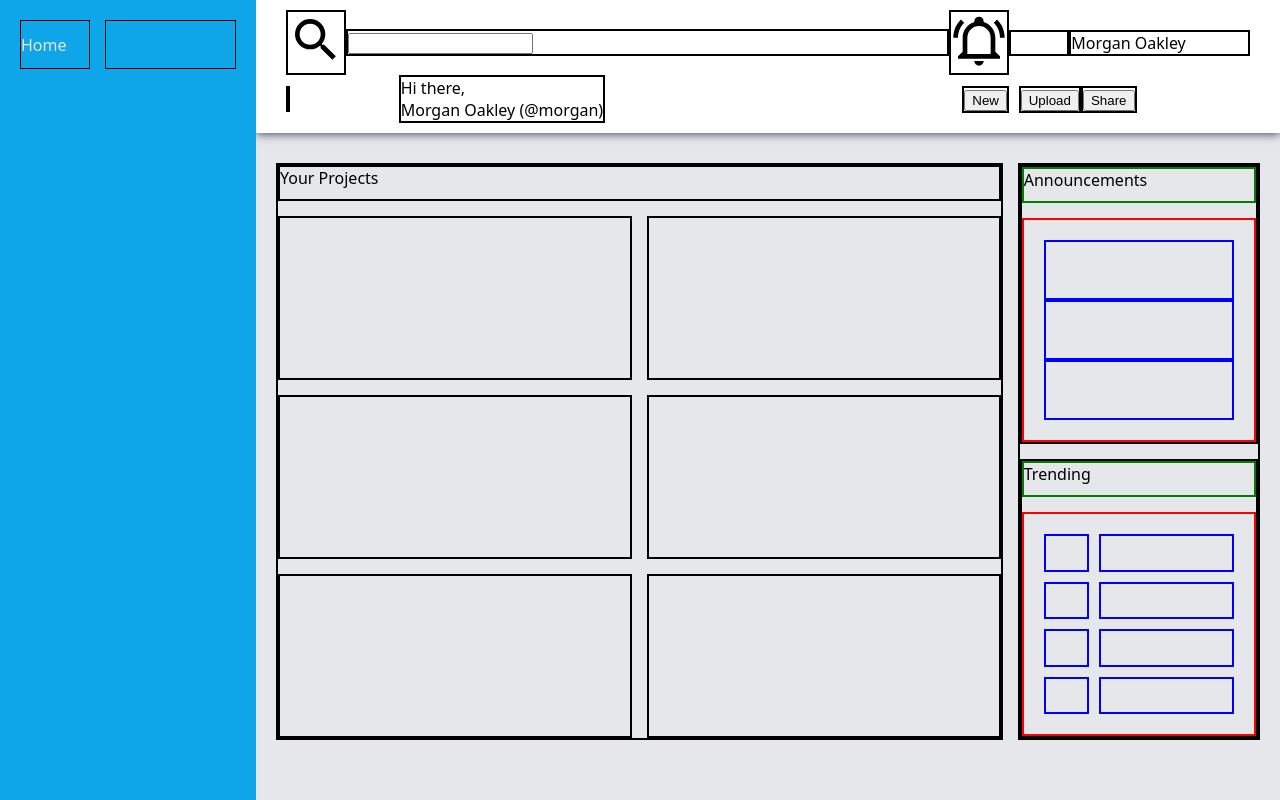
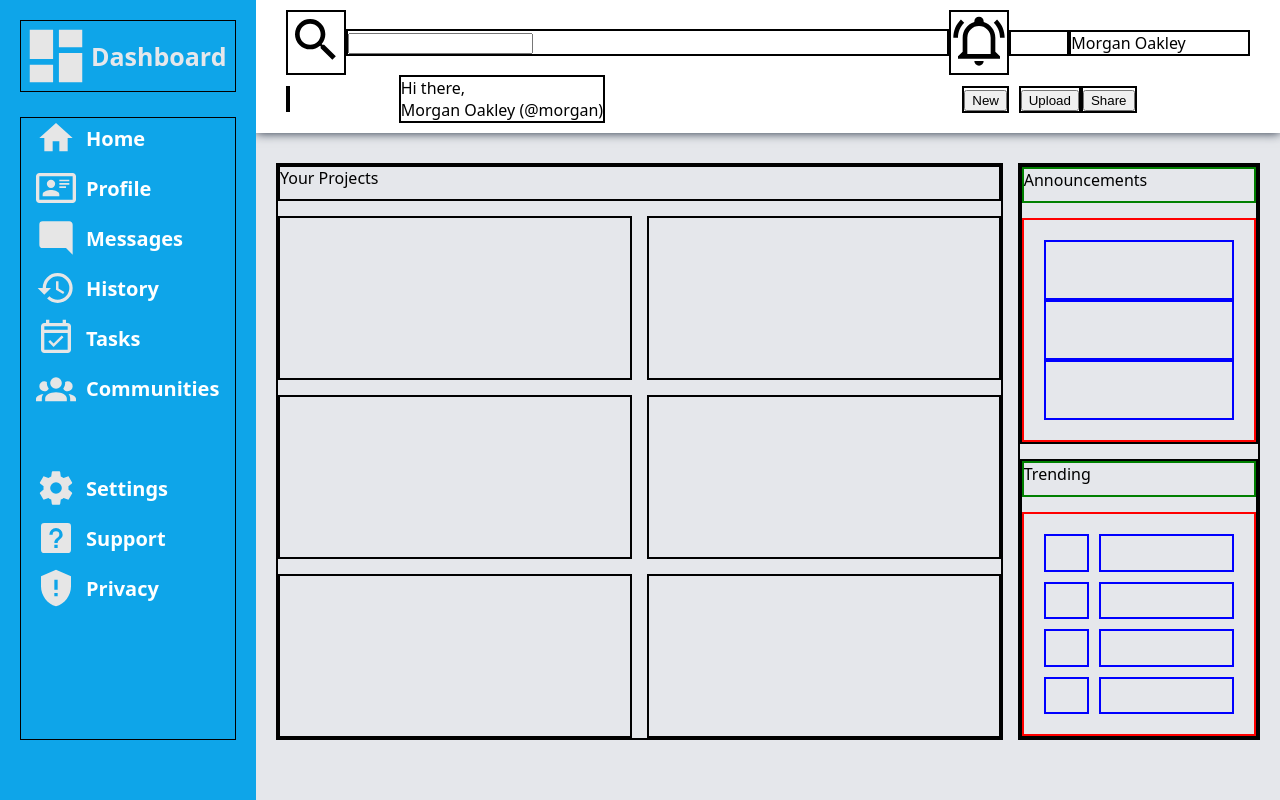
Before and after one commit to Kondorcom/odin_admin_dashboard, a plain HTML site: page index.html in a window 1280 px wide. Drawn offline with Linux system fonts and the light colour scheme.

Commit message:
Added styling to sidebar, good for now

```diff
--- a/index.html
+++ b/index.html
@@ -12,13 +12,13 @@
         <div class="header">
             <div class="header_first">
                 <div>
-                    <img class="srch_icon" src="magnify.svg" alt="">
+                    <img class="srch_icon" src="svgs/magnify.svg" alt="">
                 </div>
                 <div>
                     <input type="text" name="search">
                 </div>
                 <div>
-                    <img class="alarm_icon" src="bell-ring-outline.svg" alt="">
+                    <img class="alarm_icon" src="svgs/bell-ring-outline.svg" alt="">
                 </div>
                 <div>
                     <img class="user_icon_small" src="" alt="">
@@ -49,30 +49,74 @@
         <div class="sidebar">
             <div class="sidebar_top">
                 <div class="sidebar_first">
-                    <img class="dashboard_icon" src="view-dashboard.svg" alt="">
+                    <img class="dashboard_icon" src="svgs/view-dashboard.svg" alt="">
                 </div>
                 <div class="sidebar_first">
-                    Home
+                    Dashboard
                 </div>
             </div>
             <div class="sidebar_bottom">
                 <div>
-                    <img src="home.svg" alt="">
+                    <img src="svgs/home.svg" alt="">
+                </div>
+                <div>
+                    <a href="">Home</a>
+                </div>
+                <div>
+                    <img src="svgs/card-account-details-outline.svg" alt="">
+                </div>
+                <div>
+                    <a href="">Profile</a>
+                </div>
+                <div>
+                    <img src="svgs/message-reply.svg" alt="">
+                </div>
+                <div>
+                    <a href="">Messages</a>
+                </div>
+                <div>
+                    <img src="svgs/history.svg" alt="">
+                </div>
+                <div>
+                    <a href="">History</a>
+                </div>
+                <div>
+                    <img src="svgs/calendar-check-outline.svg" alt="">
+                </div>
+                <div>
+                    <a href="">Tasks</a>
+                </div>
+                <div>
+                    <img src="svgs/account-group.svg" alt="">
+                </div>
+                <div>
+                    <a href="">Communities</a>
                 </div>
                 <div>
                 </div>
                 <div>
+
+                </div>
+
+                <div>
+                    <img src="svgs/cog.svg" alt="">
                 </div>
                 <div>
+                    <a href="">Settings</a>
                 </div>
                 <div>
+                    <img src="svgs/help-box.svg" alt="">
                 </div>
                 <div>
+                    <a href="">Support</a>
                 </div>
                 <div>
+                    <img src="svgs/shield-alert.svg" alt="">
                 </div>
                 <div>
+                    <a href="">Privacy</a>
                 </div>
+
             </div>
         </div>
 
--- a/styles.css
+++ b/styles.css
@@ -32,14 +32,14 @@ body, html {
     /* justify-items: start; */
 
   }
-  img{
-    /* height: fit-content; */
+  /* img{
+    height: fit-content;
 
- /* width: 100%;
- height: 100%;
- display: block;
- object-fit: cover; */
-  }
+    width: 100%;
+    height: 100%;
+    display: block;
+    object-fit: cover;
+  } */
   .header_second{
     display: grid;
     grid-template-columns: 2fr 10fr 1fr 1fr 3fr;
@@ -59,33 +59,67 @@ body, html {
     grid-row: 1 / 3;
     background-color: #0ea5e9;
     display: grid;
-    grid-template-columns: minmax(40px, 70px) 4fr;
+    grid-template-rows: 1fr 12fr;
+    padding: 20px 20px 60px 20px;
+    color: #e5e7eb;
+    gap: 25px;
 
-    grid-template-rows: 2fr repeat(12, 1fr);
-    padding: 20px 20px 100% 20px;
-    color: #e5e7eb;
-
-    gap: 15px;
-    align-content: center;
   }
   .sidebar > div{
     border: 1px solid black;
+
+  }
+  .sidebar_top{
+    display: grid;
+    grid-template-columns: minmax(40px, 70px) 3fr;
+
+  }
+  .sidebar_top > div{
+    /* border: 1px solid black; */
     display: flex;
+    align-items: center;
 
+  }
+  .sidebar_bottom{
+    display: grid;
+    grid-template-columns: minmax(30px, 40px) 3fr;
+    /* grid-template-rows: repeat(12, 1fr); */
+    grid-template-rows: repeat(auto-fit, minmax(30px, 40px));
+    gap: 10px;
+    padding-left: 15px;
+
+  }
+  .sidebar_bottom > div{
+    /* border: 1px solid black; */
+    display: flex;
     align-items: center;
-  }
-  /* .sidebar_first{
     font-size: 20px;
     font-weight: bold;
-  } */
+    text-align: start;
+
+  }
+  .sidebar_bottom > div > img{
+    filter: invert(90%);
+  }
+  .sidebar_first{
+    font-size: 25px;
+    font-weight: bold;
+    text-align: start;
+
+  }
+  a{
+    text-decoration: none;
+    color: white;
+  }
 
   .dashboard_icon{
     /* height:fit-content; */
     /* object-fit: cover;
     width: 100%;
     max-height: 100%; */
-  filter: invert(100%);
+  filter: invert(90%);
   }
+
   .main{
     background-color: #e5e7eb;
     display: grid;
```
Also changed, not shown: svgs/account-group.svg (added), svgs/bell-ring-outline.png (renamed from bell-ring-outline.png), svgs/bell-ring-outline.svg (renamed from bell-ring-outline.svg), svgs/calendar-check-outline.svg (added), svgs/card-account-details-outline.svg (added), svgs/cog.svg (added), svgs/comment-question.svg (added), svgs/help-box.svg (added), svgs/history.svg (added), svgs/home.svg (renamed from home.svg), svgs/magnify.png (renamed from magnify.png), svgs/magnify.svg (renamed from magnify.svg), svgs/message-reply.svg (added), svgs/shield-alert.svg (added), 1 more files.
